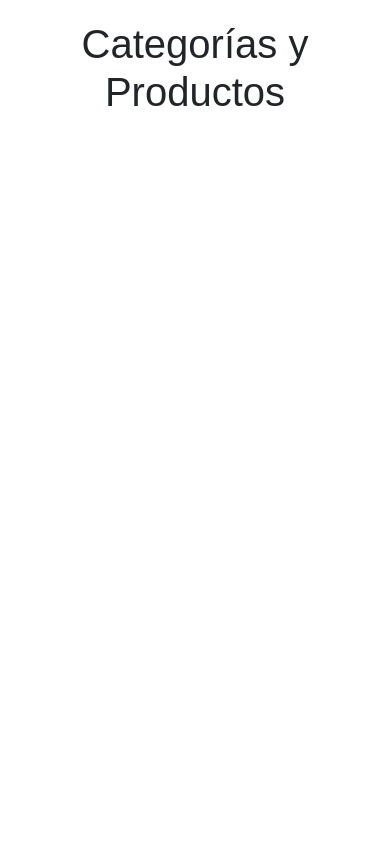
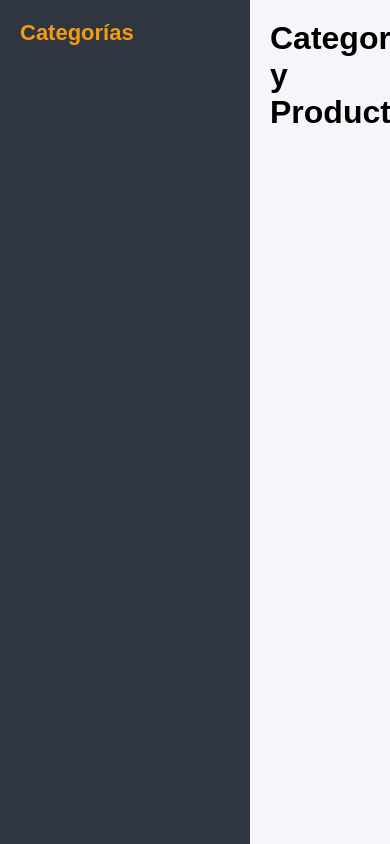
Before and after one commit to TheN1c0/Arct_pro_gsi, a Django app: page /home/ in a window 390 px wide. Run offline with Django 5.2, Linux system fonts and the light colour scheme; data that the repository does not hold is empty; some libraries are stand-ins or nearby versions.

Commit message:
sigan viendo

```diff
--- a/SGIStockMaster/inventory_manager/templates/inventory_manager/SGI_home.html
+++ b/SGIStockMaster/inventory_manager/templates/inventory_manager/SGI_home.html
@@ -3,61 +3,157 @@
 <head>
     <meta charset="UTF-8">
     <meta name="viewport" content="width=device-width, initial-scale=1.0">
-    <title>Supermercado - Categorías y Productos</title>
-    {% load static %}
-    <link rel="stylesheet" href="{% static 'css/styles.css' %}">
-    <link rel="stylesheet" href="https://maxcdn.bootstrapcdn.com/bootstrap/4.5.2/css/bootstrap.min.css">
+    <title>Categorías y Productos</title>
     <style>
+        * {
+            margin: 0;
+            padding: 0;
+            box-sizing: border-box;
+        }
         body {
             font-family: Arial, sans-serif;
+            display: flex;
+            height: 100vh;
+            background-color: #f5f6fa;
+        }
+        /* Contenedor principal */
+        .container {
+            display: flex;
+            width: 100%;
+            height: 100%;
+        }
+        /* Estilos para el menú lateral */
+        .sidebar {
+            width: 250px;
+            background-color: #2f3640;
+            color: #f5f6fa;
             padding: 20px;
+            overflow-y: auto;
+            display: flex;
+            flex-direction: column;
+        }
+        .sidebar h1 {
+            margin-bottom: 20px;
+            font-size: 22px;
+            color: #f39c12;
+        }
+        .sidebar ul {
+            list-style: none;
+            padding: 0;
+        }
+        .sidebar ul li {
+            margin-bottom: 15px;
+        }
+        .sidebar ul li a {
+            color: #f5f6fa;
+            text-decoration: none;
+            font-size: 18px;
+            padding: 10px;
+            display: block;
+            border-radius: 8px;
+            transition: background 0.3s;
+        }
+        .sidebar ul li a:hover {
+            background-color: #f39c12;
         }
 
-        h1 {
-            text-align: center;
+        /* Estilos para el contenido de categorías y productos */
+        .content {
+            flex: 1;
+            padding: 20px;
+            overflow-y: auto;
+            scroll-behavior: smooth;
+        }
+        .categoria-section {
+            margin-bottom: 40px;
+        }
+        .categoria-section h2 {
+            font-size: 24px;
+            margin-bottom: 10px;
+            color: #2f3640;
+        }
+        .categoria-section p {
+            font-size: 16px;
+            color: #7f8c8d;
         }
 
-        .categorias-container {
+        /* Estilos para los productos */
+        .productos-container {
             display: flex;
-            flex-direction: column;
-            gap: 20px;
+            flex-wrap: wrap;
+            margin-top: 20px;
+        }
+        .producto-card {
+            background-color: #fff;
+            border: 1px solid #ddd;
+            border-radius: 8px;
+            padding: 20px;
+            margin: 10px;
+            width: calc(33.333% - 40px);
+            box-shadow: 0 4px 6px rgba(0, 0, 0, 0.1);
+            transition: transform 0.3s, box-shadow 0.3s;
+        }
+        .producto-card:hover {
+            transform: translateY(-5px);
+            box-shadow: 0 6px 12px rgba(0, 0, 0, 0.15);
+        }
+        .producto-card h3 {
+            font-size: 20px;
+            margin-bottom: 10px;
+            color: #2f3640;
+        }
+        .producto-card p {
+            margin-bottom: 10px;
+            color: #7f8c8d;
         }
 
-        .categoria-section {
-            border: 1px solid #ccc;
-            padding: 20px;
+
+        .producto-card img {
+            width: 100%;
+            height: auto;
             border-radius: 8px;
+            margin-bottom: 15px;
         }
 
-        .productos-container {
-            display: flex;
-            gap: 20px;
-            flex-wrap: wrap;
+        /* Estilos para el scroll-behavior */
+        html {
+            scroll-behavior: smooth;
         }
 
+        /* Media queries para pantallas pequeñas */
+        @media (max-width: 768px) {
             .producto-card {
-            border: 1px solid #ddd;
-            padding: 15px;
-            border-radius: 6px;
-            width: 200px;
+                width: calc(50% - 40px);
             }
-
-        .producto-card h3 {
-            margin: 0 0 10px;
         }
-
+        @media (max-width: 480px) {
+            .producto-card {
+                width: 100%;
+            }
+        }
     </style>
-
 </head>
 <body>
-    <h1>Categorías y Productos</h1>
+    <div class="container">
+        <!-- Menú lateral -->
+        <nav class="sidebar">
+            <h1>Categorías</h1>
+            <ul>
+                {% for categoria_id, categoria in categorias.items %}
+                    <li><a href="#categoria-{{ categoria_id }}">{{ categoria.nombre }}</a></li>
+                {% endfor %}
+            </ul>
+        </nav>
 
+        <!-- Contenido de categorías y productos -->
+        <div class="content">
             {% if error %}
                 <p>{{ error }}</p>
             {% else %}
+                <h1>Categorías y Productos</h1>
                 <div class="categorias-container">
                     {% for categoria_id, categoria in categorias.items %}
-                <section class="categoria-section">
+                        <section id="categoria-{{ categoria_id }}" class="categoria-section">
                             <h2>{{ categoria.nombre }}</h2>
                             <p>{{ categoria.descripcion }}</p>
 
@@ -65,6 +161,8 @@
                                 {% if categoria.productos %}
                                     {% for producto in categoria.productos %}
                                         <div class="producto-card">
+                                            <!-- Aquí puedes colocar la URL de la imagen del producto si la tienes -->
+                                            <img src="https://via.placeholder.com/150" alt="Imagen del producto">
                                             <h3>{{ producto.nombre }}</h3>
                                             <p>Precio: ${{ producto.price }}</p>
                                             <p>Stock: {{ producto.stock }}</p>
@@ -79,5 +177,7 @@
                     {% endfor %}
                 </div>
             {% endif %}
+        </div>
+    </div>
 </body>
 </html>
--- a/SGIStockMaster/inventory_manager/templates/inventory_manager/SGI_inicio.html
+++ b/SGIStockMaster/inventory_manager/templates/inventory_manager/SGI_inicio.html
@@ -22,7 +22,9 @@
         }
         .login-form {
             width: 300px;
+            scr
         }
+
     </style>
 </head>
 <body>
--- a/SGIStockMaster/inventory_manager/views.py
+++ b/SGIStockMaster/inventory_manager/views.py
@@ -1,4 +1,5 @@
 from django.shortcuts import render
+import requests
 
 # Create your views here.
 def agregar_producto(request):
@@ -19,16 +20,13 @@ def registrarse(request):
 def dashboard(request):
     return render(request, 'inventory_manager/SGI_dashboard.html')
 
-def homee(request):
-    return render(request,'inventory_manager/SGI_home.html')
-
 import requests
 from django.shortcuts import render
 
-def home(request):
+def homee(request):
     # URL de la API (ajústala según tu configuración)
-    categorias_url = 'http://127.0.0.1:8000/api/categorias/'
-    productos_url = 'http://127.0.0.1:8000/api/productos/'
+    categorias_url = 'http://127.0.0.1:8001/api/categorias/'
+    productos_url = 'http://127.0.0.1:8001/api/productos/'
 
     # Realiza las solicitudes GET a la API
     categorias_response = requests.get(categorias_url)
@@ -36,7 +34,6 @@ def home(request):
 
     # Verifica que la respuesta sea exitosa (código 200)
     if categorias_response.status_code == 200 and productos_response.status_code == 200:
-        # Parseamos los datos de la API en formato JSON
         categorias_data = categorias_response.json().get('categorias', [])
         productos_data = productos_response.json().get('productos', [])
 
@@ -59,10 +56,9 @@ def home(request):
         context = {
             'categorias': categorias_con_productos
         }
-        return render(request, 'home.html', context)
+        return render(request, 'inventory_manager/SGI_home.html', context)
     else:
-        # Manejo de errores en caso de que la API falle
         context = {
             'error': 'No se pudieron cargar los datos de las categorías y productos'
         }
-        return render(request, 'home.html', context)
+        return render(request, 'inventory_manager/SGI_home.html', context)
```
Lines whose indentation alone changed are shown as unchanged.
